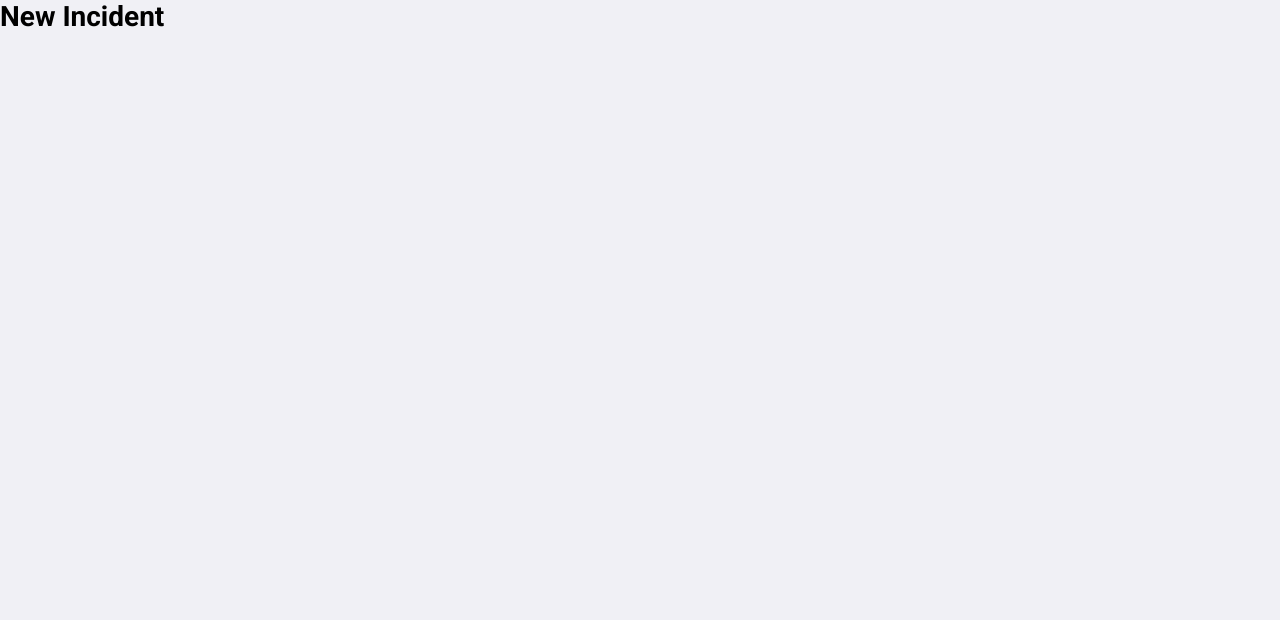
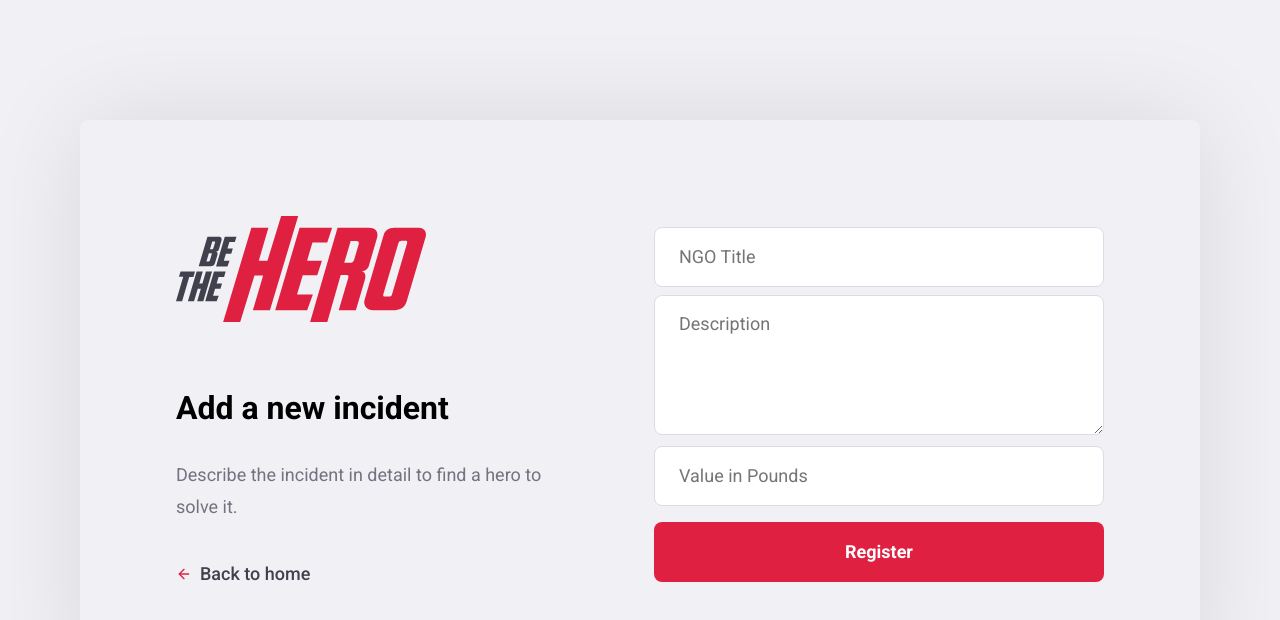
Before and after one commit to mhayk/bethehero-frontend, a React (Create React App) app: page /incidents/new in a window 1280 px wide. Shown: the top 620 px of the page. Built offline with nearby package versions, Linux system fonts and the light colour scheme.

Commit message:
The style of the page "New Incidents" has been created.
Signed-off-by: Mhayk Whandson <hi@mhayk.com>

```diff
--- a/src/global.css
+++ b/src/global.css
@@ -28,6 +28,17 @@
     border: 1px solid #dcdce6;
     border-radius: 8px;
     padding: 0 24px;
+}
+
+form textarea {
+    width: 100%;
+    resize: vertical;
+    min-height: 140px;
+    color: #333;
+    border: 1px solid #dcdce6;
+    border-radius: 8px;
+    padding: 16px 24px;
+    line-height: 24px;
 }
 
 .button {
--- a/src/pages/NewIncident/index.js
+++ b/src/pages/NewIncident/index.js
@@ -1,7 +1,36 @@
 import React from 'react';
-
+import { Link } from 'react-router-dom';
+import { FiArrowLeft } from 'react-icons/fi';
 import './styles.css';
 
+import logoImg from '../../assets/logo.svg';
+
 export default function NewIncidente() {
-  return <h1>New Incident</h1>;
+  return (
+    <div className="new-incident-container">
+      <div className="content">
+        <section>
+          <img src={logoImg} alt="Be The Hero" />
+
+          <h1>Add a new incident</h1>
+          <p>
+            Describe the incident in detail to find a hero to solve it.
+          </p>
+
+          <Link className="back-link" to="/profile">
+            <FiArrowLeft size={16} color="#E02041" />
+            Back to home
+          </Link>
+        </section>
+        <form>
+          <input placeholder="NGO Title" />
+          <textarea placeholder="Description" />
+          <input placeholder="Value in Pounds" />
+
+
+          <button className="button" type="submit">Register</button>
+        </form>
+      </div>
+    </div>
+  );
 }
--- a/src/pages/NewIncident/styles.css
+++ b/src/pages/NewIncident/styles.css
@@ -0,0 +1,48 @@
+.new-incident-container {
+    width: 100%;
+    max-width: 1120px;
+    height: 100vh;
+    margin: 0 auto;
+
+    display: flex;
+    align-items: center;
+    justify-content: center;
+}
+
+.new-incident-container .content {
+    width: 100%;
+    padding: 96px;
+    background: #f0f0f5;
+    box-shadow: 0 0 100px rgba(0, 0, 0, 0.1);
+    border-radius: 8px;
+
+    display: flex;
+    justify-content: space-between;
+    align-items: center;
+}
+
+.new-incident-container .content section {
+    width: 100%;
+    max-width: 380px;
+}
+
+.new-incident-container .content section h1 {
+    margin: 64px 0 32px;
+    font-size: 32px;
+}
+
+.new-incident-container .content section p {
+    font-size: 18px;
+    color: #737380;
+    line-height: 32px;
+}
+
+.new-incident-container .content form {
+    width: 100%;
+    max-width: 450px;
+}
+
+.new-incident-container .content form input,
+.new-incident-container .content form textarea {
+    margin-top: 8px;
+}
```
